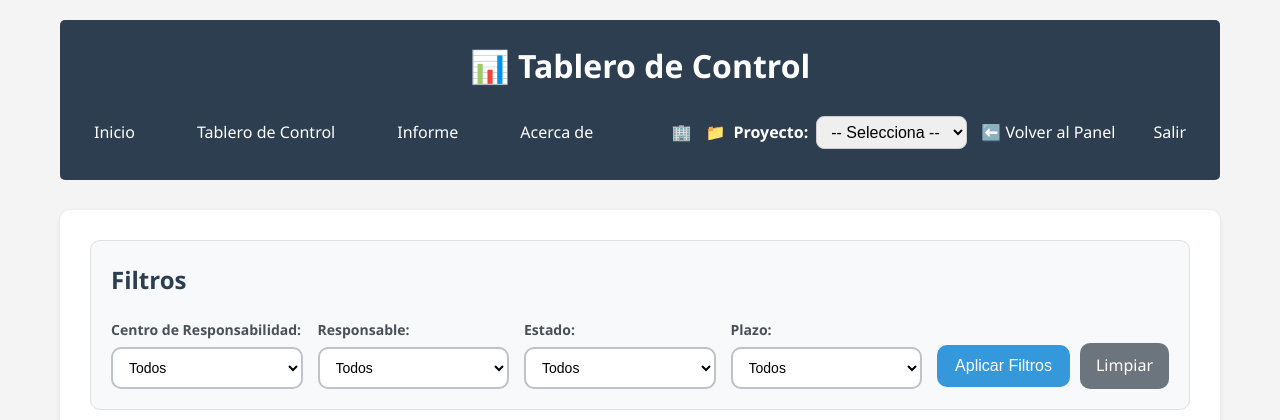
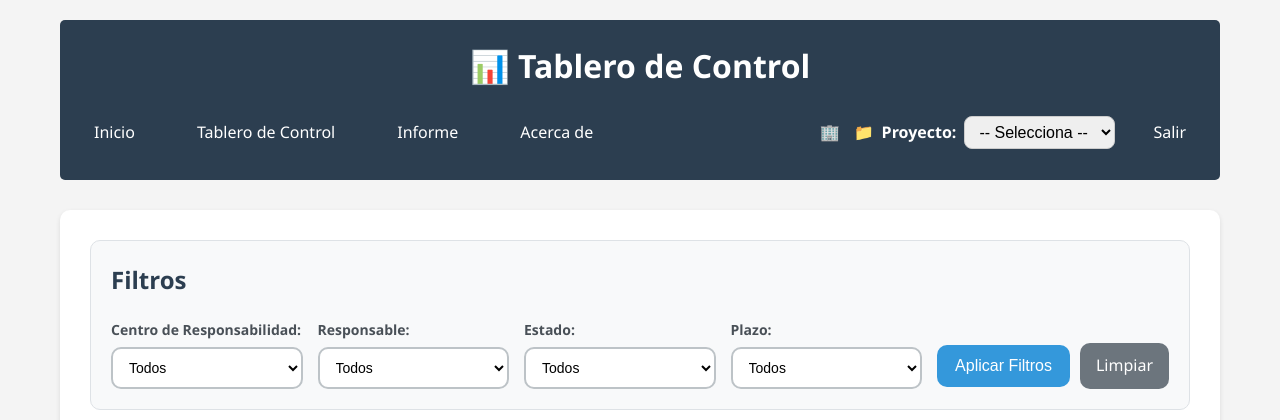
Before and after one commit to Juanmaq7030/gestor-tareas, a Flask app: page /p/1/tablero in a window 1280 px wide. Shown: the top 420 px of the page. Run offline with Flask 3, Linux system fonts and the light colour scheme; the visitor is signed in with stand-in values (Sample User, id 1).

Commit message:
Update tablero.html

```diff
--- a/templates/tablero.html
+++ b/templates/tablero.html
@@ -52,11 +52,6 @@
               {% endfor %}
             </select>
           </div>
-
-          <!-- ✅ Volver al panel Empresa (POST al endpoint cambiar_proyecto) -->
-          <a href="{{ url_for('cambiar_proyecto') }}" class="link-btn" style="color:#fff; text-decoration:none;">
-  ⬅️ Volver al Panel
-</a>
 
           <a href="{{ url_for('logout') }}">Salir</a>
         </div>
```
